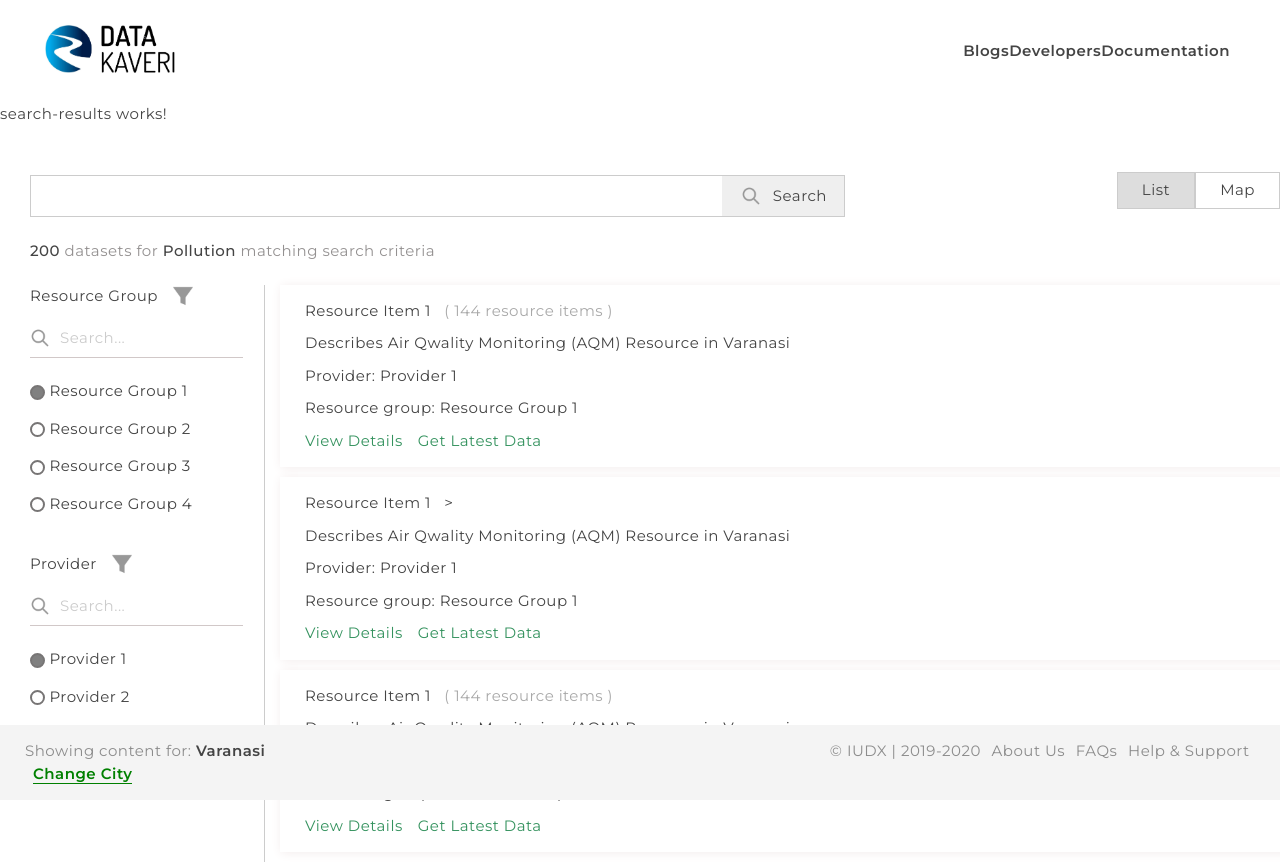
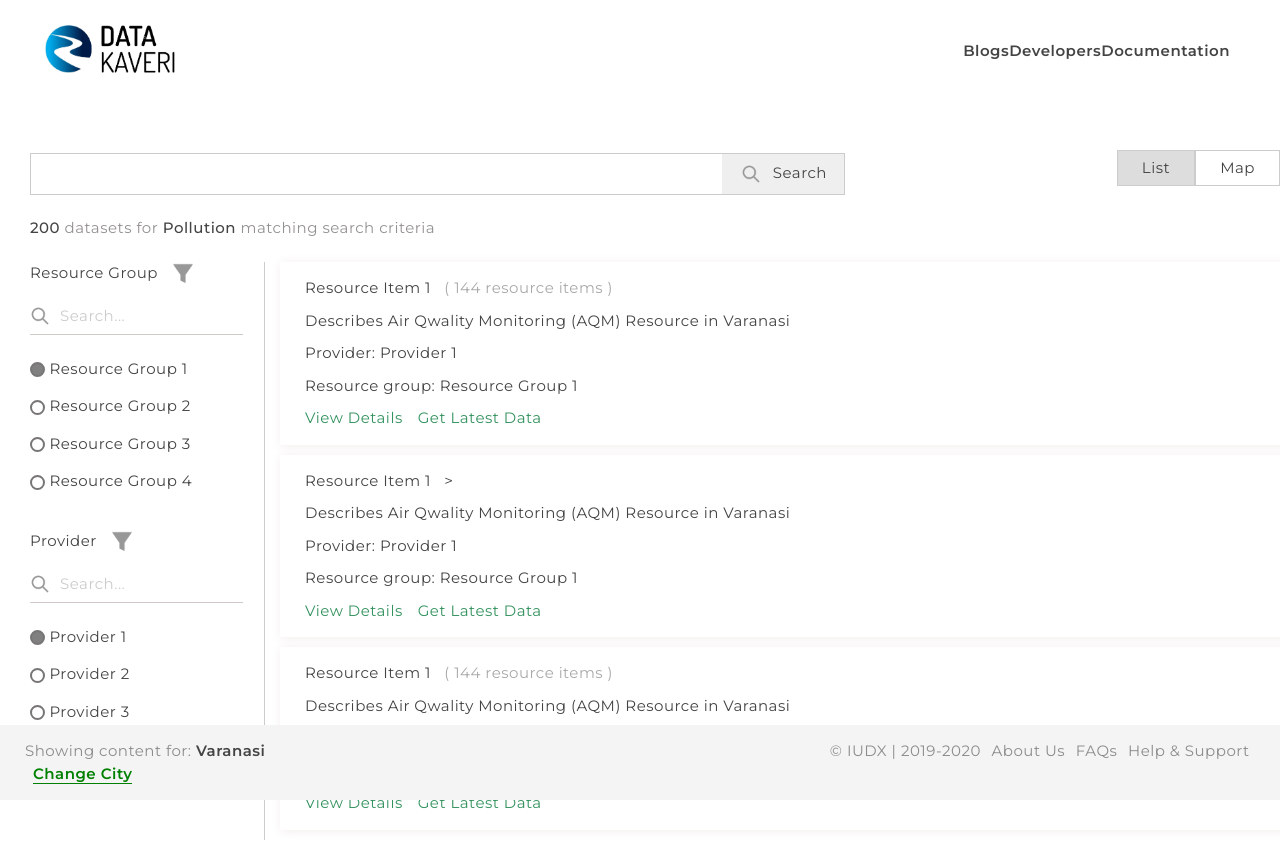
Before and after one commit to datakaveri/iudx-catalogue-ui, an Angular app: page /search/items in a window 1280 px wide. Shown: the top 862 px of the page. After the commit the page ends 840 px from the top, so only its background shows below. Built offline with nearby package versions, Linux system fonts and the light colour scheme.

Commit message:
fixed pagination conflic with footer bug

```diff
--- a/src/app/dataset-list/dataset-list.component.scss
+++ b/src/app/dataset-list/dataset-list.component.scss
@@ -2,11 +2,13 @@
   margin-left: 30px;
   max-width: 1600px;
 }
+
 .search-div,
 .search-div button {
   display: flex;
   align-items: center;
 }
+
 .search-div {
   margin-top: 50px;
   width: 65%;
@@ -14,24 +16,29 @@
   // margin: 0 auto;
   border: 1px solid #ccc;
 }
+
 .search-div input,
 .search-div button {
   height: 100%;
   border: none;
 }
+
 .search-div input {
   width: 85%;
 }
+
 .search-div button {
   width: 15%;
   justify-content: space-evenly;
   padding: 5px;
 }
+
 .search-div img {
   padding-left: 3px;
   width: 20px;
   // text-align: center;
 }
+
 // .para-style {
 //   padding-top: 60px;
 // }
@@ -46,6 +53,7 @@
   width: 20px;
   padding-left: 15px;
 }
+
 .search-style {
   border-bottom: 1px solid rgb(209, 200, 200);
   width: 100%;
@@ -54,10 +62,12 @@
   margin-top: 20px;
   padding-bottom: 7px;
 }
+
 .search-style img {
   // padding-left: 20px;
   width: 20px;
 }
+
 .search-style input {
   // margin-top: 30px;
   padding-left: 10px;
@@ -68,21 +78,26 @@
   display: flex;
   justify-content: space-between;
 }
+
 .box-left {
   flex-basis: 17%;
 }
+
 .box-left-container {
   width: 100%;
 }
+
 .box-right {
   width: 80%;
   border-left: 1px solid #ccc;
   padding-left: 15px;
 }
+
 .checkbox-container {
   display: block;
   padding-bottom: 15px;
 }
+
 .box-style {
   box-shadow: 1px 1px 10px 0px #f3ecec;
   width: 100%;
@@ -97,13 +112,16 @@
 .box-style h2 {
   padding-top: 10px;
 }
+
 .box-style h2 {
   color: #34925e;
 }
+
 .box-style a:hover {
   text-decoration: underline;
   color: #03a89e;
 }
+
 .checkbox-round {
   width: 15px;
   height: 15px;
@@ -114,6 +132,7 @@
   outline: none;
   cursor: pointer;
 }
+
 .checkbox-round:checked {
   background-color: gray;
 }
@@ -132,11 +151,13 @@
   position: fixed;
   //   border: 1px solid red;
   left: 50%;
-  top: 95%;
+  top: 85%;
 }
+
 .cards-div {
   width: 100%;
 }
+
 .para-style p {
   color: rgb(148, 145, 145);
 }
--- a/src/app/item-list/item-list.component.scss
+++ b/src/app/item-list/item-list.component.scss
@@ -2,11 +2,13 @@
   margin-left: 30px;
   max-width: 1600px;
 }
+
 .search-div,
 .search-div button {
   display: flex;
   align-items: center;
 }
+
 .search-div {
   margin-top: 50px;
   width: 65%;
@@ -14,24 +16,29 @@
   // margin: 0 auto;
   border: 1px solid #ccc;
 }
+
 .search-div input,
 .search-div button {
   height: 100%;
   border: none;
 }
+
 .search-div input {
   width: 85%;
 }
+
 .search-div button {
   width: 15%;
   justify-content: space-evenly;
   padding: 5px;
 }
+
 .search-div img {
   padding-left: 3px;
   width: 20px;
   // text-align: center;
 }
+
 // .para-style {
 //   padding-top: 60px;
 // }
@@ -47,6 +54,7 @@
   width: 20px;
   padding-left: 15px;
 }
+
 .search-style {
   border-bottom: 1px solid rgb(209, 200, 200);
   width: 100%;
@@ -55,10 +63,12 @@
   margin-top: 20px;
   padding-bottom: 7px;
 }
+
 .search-style img {
   // padding-left: 20px;
   width: 20px;
 }
+
 .search-style input {
   //   margin-top: 30px;
   padding-left: 10px;
@@ -69,22 +79,27 @@
   display: flex;
   justify-content: space-between;
 }
+
 .box-left {
   flex-basis: 17%;
 }
+
 .box-left-container {
   width: 100%;
 }
+
 .box-right {
   width: 80%;
   // flex-basis: 80%;
   border-left: 1px solid #ccc;
   padding-left: 15px;
 }
+
 .checkbox-container {
   display: block;
   padding-bottom: 15px;
 }
+
 .box-style {
   box-shadow: 1px 1px 10px 0px #f3ecec;
   width: 100%;
@@ -99,13 +114,16 @@
 .box-style h2 {
   padding-top: 10px;
 }
+
 .box-style h2 {
   color: #34925e;
 }
+
 .box-style a:hover {
   text-decoration: underline;
   color: #03a89e;
 }
+
 .checkbox-round {
   width: 15px;
   height: 15px;
@@ -116,40 +134,49 @@
   outline: none;
   cursor: pointer;
 }
+
 .checkbox-round:checked {
   background-color: gray;
 }
+
 .link-container {
   display: flex;
   align-items: center;
 }
+
 .anchor-group {
   display: flex;
   align-items: center;
   float: right;
   margin-top: -45px;
 }
+
 .anchor-group a {
   border: 1px solid #ccc;
-  padding: 6px 24px; /* Some padding */
+  padding: 6px 24px;
+  /* Some padding */
   text-decoration: none;
 }
+
 .bold-color {
   color: var(--primary);
   font-weight: 500;
 }
+
 .pagination-box {
   position: fixed;
-  //   border: 1px solid red;
   left: 50%;
-  top: 95%;
+  top: 90%;
 }
+
 .cards-div {
   width: 100%;
 }
+
 .para-style p {
   color: rgb(148, 145, 145);
 }
+
 .active {
   background-color: #dddddd;
 }
--- a/src/app/search-results/search-results.component.html
+++ b/src/app/search-results/search-results.component.html
@@ -1,3 +1 @@
-<p>search-results works!</p>
-
 <router-outlet></router-outlet>
```
Also changed, not shown: 1 other file (tests, documents, lock files or other folders).
